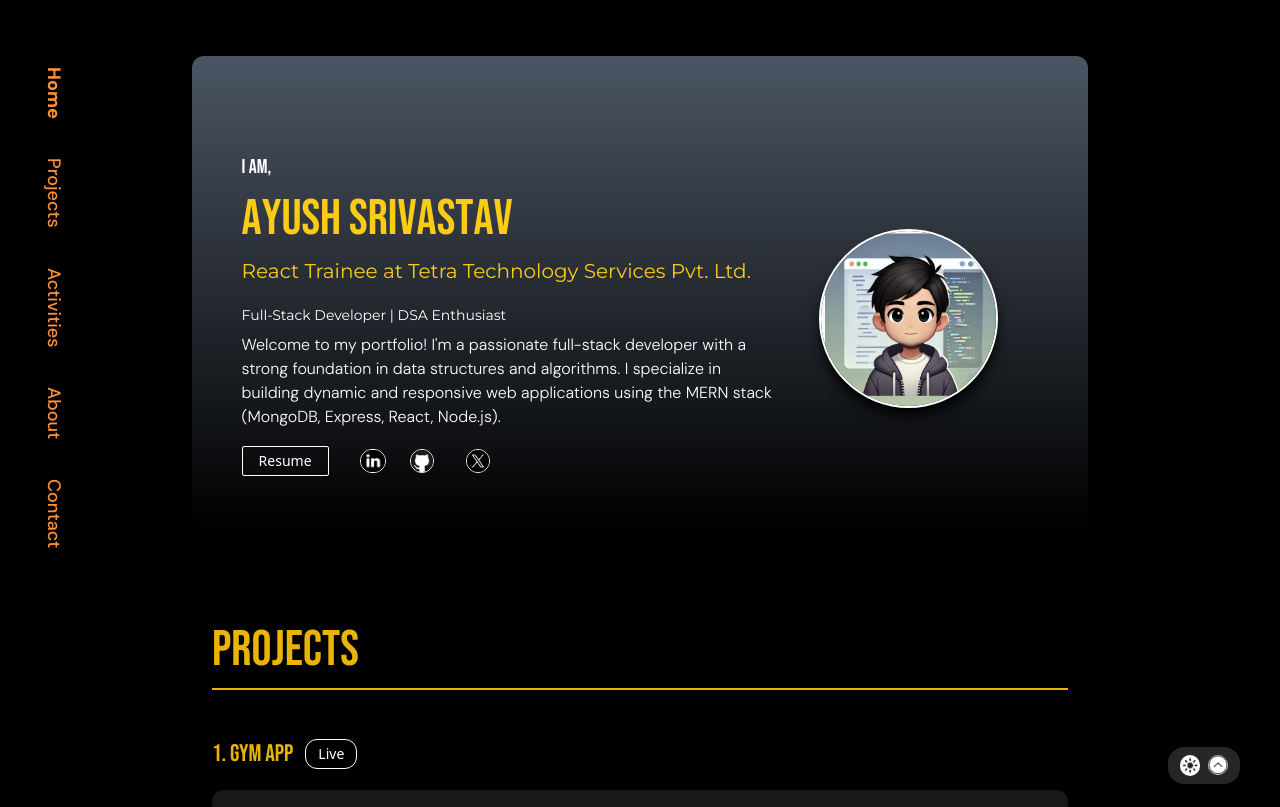
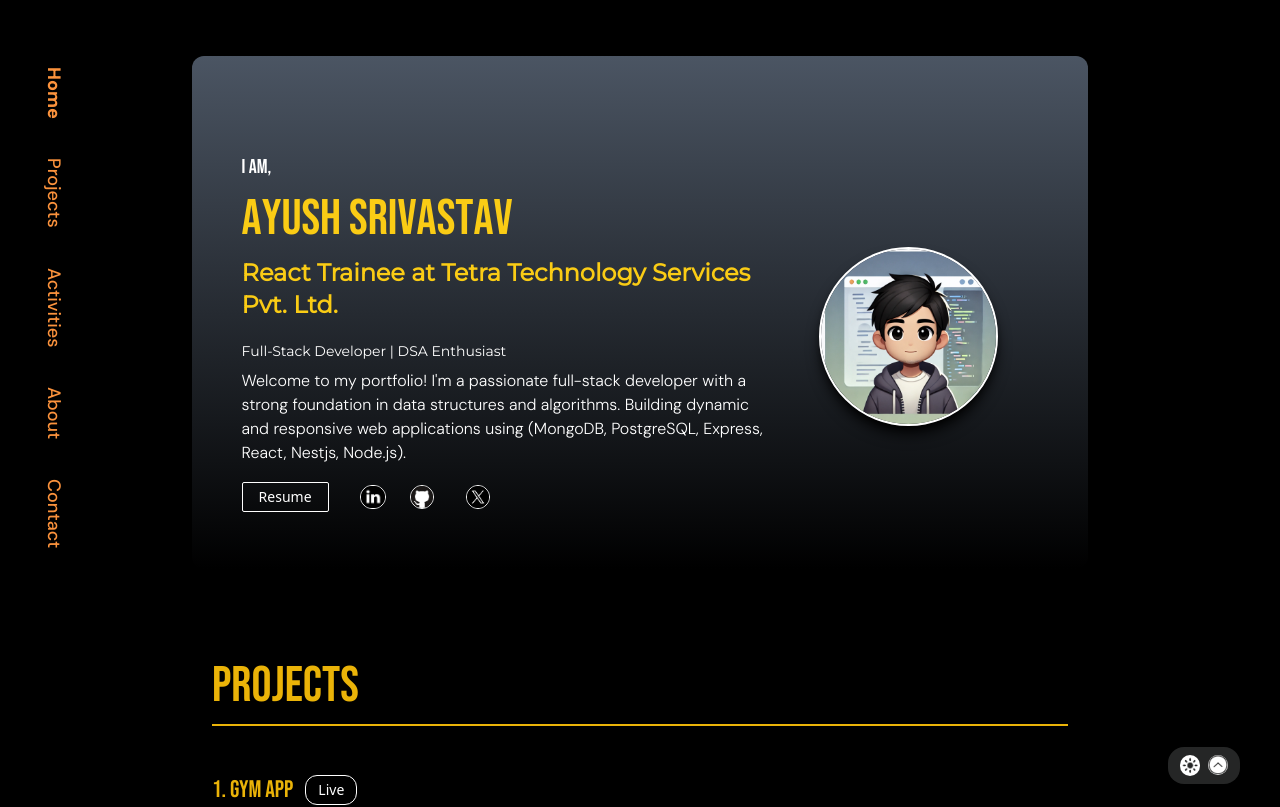
Before and after one commit to Ayush30s/portfolio, a React (Vite) app: page / in a window 1280 px wide. Shown: the top 807 px of the page. Built offline with nearby package versions, Linux system fonts and the light colour scheme; no server answers.

Commit message:
Update Home.jsx

```diff
--- a/src/Home.jsx
+++ b/src/Home.jsx
@@ -62,7 +62,7 @@ const Home = ({ d, setD }) => {
                 <h1 className="hover:animate-bounce">v</h1>
               </div>
             </div>
-            <p className={`text-xl ${dark ? "text-blue-600" : "text-yellow-400"} font-medium mb-5 font-montserrat`}>
+            <p className={`text-2xl ${dark ? "text-blue-600" : "text-yellow-400"} font-bold mb-5 font-montserrat`}>
               React Trainee at <a href="https://www.tetrain.com/">Tetra Technology Services Pvt. Ltd.</a>
             </p>
             <p className="text-sm mb-2 font-montserrat">{`Full-Stack Developer | DSA Enthusiast`}</p>
@@ -71,9 +71,9 @@ const Home = ({ d, setD }) => {
               className={`font-lcase font-light ${dark ? "text-gray-600" : ""}`}
             >
               Welcome to my portfolio! I'm a passionate full-stack developer
-              with a strong foundation in data structures and algorithms. I
-              specialize in building dynamic and responsive web applications
-              using the MERN stack (MongoDB, Express, React, Node.js).
+              with a strong foundation in data structures and algorithms. Building
+              dynamic and responsive web applications using
+              (MongoDB, PostgreSQL, Express, React, Nestjs, Node.js).
             </p>
             <div className="flex md:flex-row flex-col justify-center items-center w-[80%] md:w-[50%] mt-4 mb-2">
               <a
```
